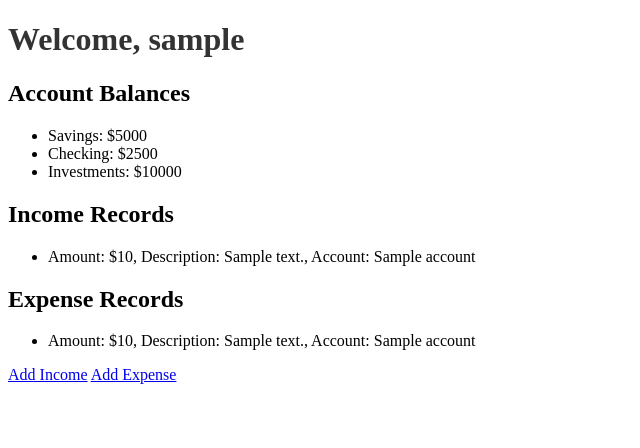
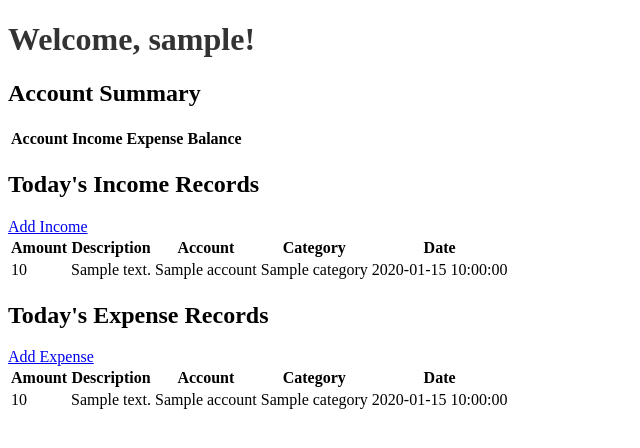
Before and after one commit to disisvm/personalFinance_Tracker, a Flask app: the page made by app.py in a window 1280 px wide. Shown: the top 448 px of the page, without its empty margins (0-640 px from the left). Run offline with Flask 3, Linux system fonts and the light colour scheme; a database or web service that is not in the repository returns one stand-in record (Sample ...); lists and menus that the app fills with data are empty.

Commit message:
Dashboard

```diff
--- a/app.py
+++ b/app.py
@@ -1,4 +1,4 @@
-from datetime import datetime
+from datetime import datetime, date
 
 from flask import Flask, render_template, request, redirect, url_for
 
@@ -136,14 +136,37 @@ def add_expense(username):
 @app.route('/dashboard/<username>')
 def dashboard(username):
     # Retrieve user's financial information from the database
-    # Replace the placeholders below with the actual data retrieval logic
-    account_balances = {'Savings': 5000, 'Checking': 2500, 'Investments': 10000}
+    list_of_accounts = accounts_list(username)
+    incomeRecords = list(incomeCollection.find({"user": username}))
+    expenseRecords = list(expenseCollection.find({"user": username}))
+
+    accounts_summary = {}
+    for account in list_of_accounts:
+        account_income = sum(record['amount'] for record in incomeRecords if record['account'] == account)
+        account_expense = sum(record['amount'] for record in expenseRecords if record['account'] == account)
+        accounts_summary[account] = {
+            'income': account_income,
+            'expense': account_expense,
+            'balance': account_income - account_expense
+        }
 
     # Retrieve income and expense records from the database for the specific user
-    income_records = list(incomeCollection.find({'username': username}))
-    expense_records = list(expenseCollection.find({'username': username}))
+    income_records = list(incomeCollection.find({
+        "$and": [
+            {"user": username},
+            {"date": {"$gte": datetime.combine(date.today(), datetime.min.time()),
+                      "$lt": datetime.combine(date.today(), datetime.max.time())}}
+        ]
+    }))
+    expense_records = list(expenseCollection.find({
+        "$and": [
+            {"user": username},
+            {"date": {"$gte": datetime.combine(date.today(), datetime.min.time()),
+                      "$lt": datetime.combine(date.today(), datetime.max.time())}}
+        ]
+    }))
 
-    return render_template('dashboard.html', username=username, account_balances=account_balances,
+    return render_template('dashboard.html', username=username, accounts_summary=accounts_summary,
                            income_records=income_records, expense_records=expense_records)
 
 
--- a/templates/dashboard.html
+++ b/templates/dashboard.html
@@ -5,30 +5,71 @@
     <link rel="stylesheet" type="text/css" href="{{ url_for('static', filename='css/style.css') }}">
 </head>
 <body>
-    <h1>Welcome, {{ username }}</h1>
+    <h1>Welcome, {{ username }}!</h1>
 
-    <h2>Account Balances</h2>
-    <ul>
-        {% for account, balance in account_balances.items() %}
-            <li>{{ account }}: ${{ balance }}</li>
+    <h2>Account Summary</h2>
+    <table>
+        <tr>
+            <th>Account</th>
+            <th>Income</th>
+            <th>Expense</th>
+            <th>Balance</th>
+        </tr>
+        {% for account, summary in accounts_summary.items() %}
+        <tr>
+            <td>{{ account }}</td>
+            <td>{{ summary['income'] }}</td>
+            <td>{{ summary['expense'] }}</td>
+            <td>{{ summary['balance'] }}</td>
+        </tr>
         {% endfor %}
-    </ul>
+    </table>
 
-    <h2>Income Records</h2>
-    <ul>
-        {% for income_record in income_records %}
-            <li>Amount: ${{ income_record.amount }}, Description: {{ income_record.description }}, Account: {{ income_record.account }}</li>
+    <h2>Today's Income Records</h2>
+    <a href="{{ url_for('add_income', username=username) }}">Add Income</a>
+    <br>
+    <table>
+        <tr>
+            <th>Amount</th>
+            <th>Description</th>
+            <th>Account</th>
+            <th>Category</th>
+            <th>Date</th>
+        </tr>
+        {% for record in income_records %}
+        <tr>
+            <td>{{ record['amount'] }}</td>
+            <td>{{ record['description'] }}</td>
+            <td>{{ record['account'] }}</td>
+            <td>{{ record['category'] }}</td>
+            <td>{{ record['date'] }}</td>
+        </tr>
         {% endfor %}
-    </ul>
+    </table>
 
-    <h2>Expense Records</h2>
-    <ul>
-        {% for expense_record in expense_records %}
-            <li>Amount: ${{ expense_record.amount }}, Description: {{ expense_record.description }}, Account: {{ expense_record.account }}</li>
+    <h2>Today's Expense Records</h2>
+    <a href="{{ url_for('add_expense', username=username) }}">Add Expense</a>
+    <br>
+    <table>
+        <tr>
+            <th>Amount</th>
+            <th>Description</th>
+            <th>Account</th>
+            <th>Category</th>
+            <th>Date</th>
+        </tr>
+        {% for record in expense_records %}
+        <tr>
+            <td>{{ record['amount'] }}</td>
+            <td>{{ record['description'] }}</td>
+            <td>{{ record['account'] }}</td>
+            <td>{{ record['category'] }}</td>
+            <td>{{ record['date'] }}</td>
+        </tr>
         {% endfor %}
-    </ul>
+    </table>
 
-    <a href="{{ url_for('add_income', username=username) }}">Add Income</a>
-    <a href="{{ url_for('add_expense', username=username) }}">Add Expense</a>
+
+
 </body>
 </html>
--- a/templates/home.html
+++ b/templates/home.html
@@ -7,7 +7,7 @@
 <body>
 
   <h1>Personal Finance Tracker</h1>
-  <a href="{{url_for('login')}}">Click here to login to account.</a></br>
+  <a href="{{url_for('login')}}">Click here to login to account.</a></br> </br>
   <a href="{{url_for('register')}}">Don't have an account? Click here to register.</a></br>
 
 </body>
```
